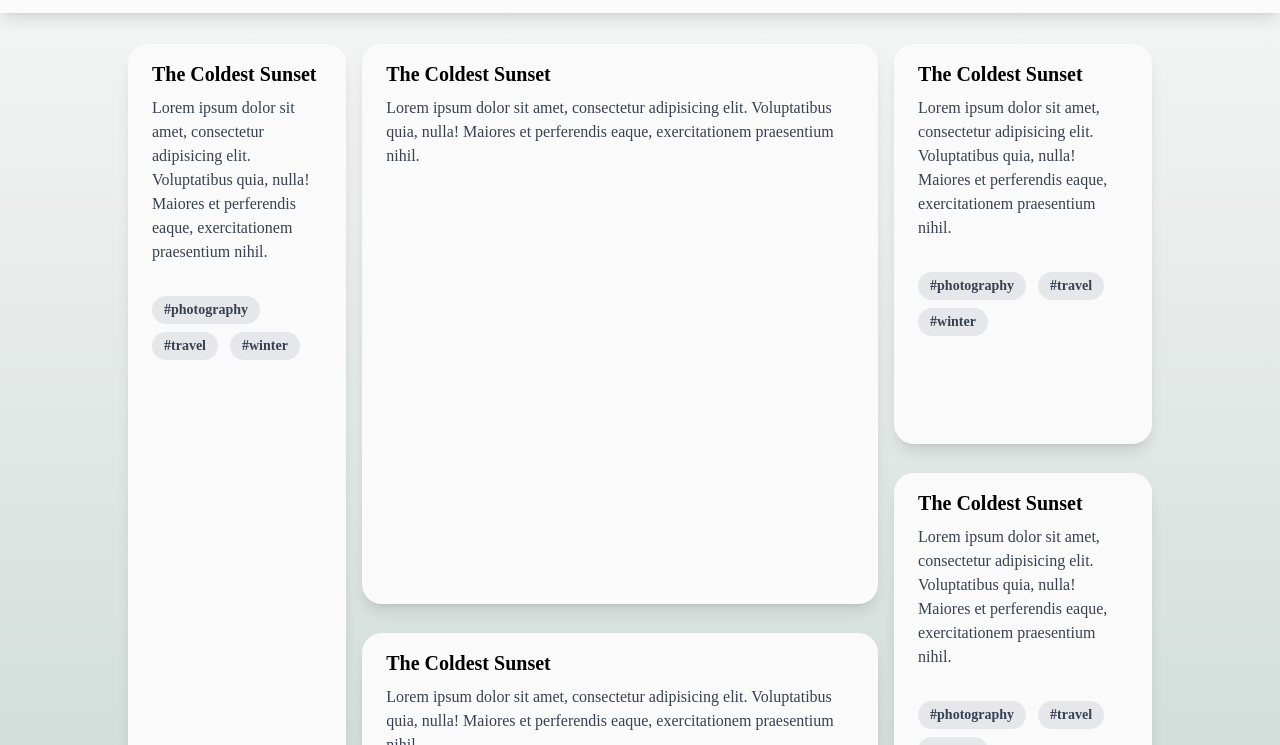
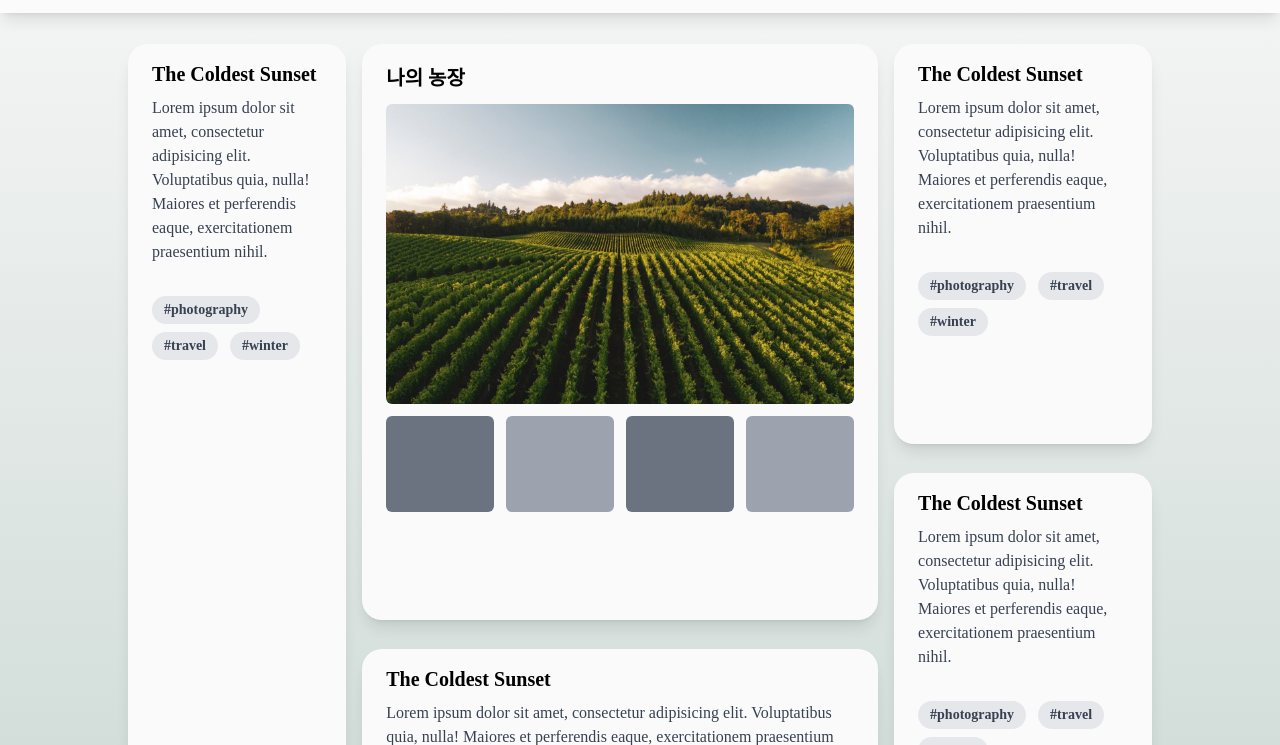
Before and after one commit to Likelion-TeamD/Likelion_FrontEnd, a website with bundled scripts: page pages/guest.html in a window 1280 px wide. Shown: the part 55-800 px from the top of the page. Built offline with nearby package versions, Linux system fonts and the light colour scheme; a web font is replaced by a local one.

Commit message:
나의 농장 이미지 등록

```diff
--- a/pages/guest.html
+++ b/pages/guest.html
@@ -132,20 +132,27 @@
                 </aside>
 
                 <!-- 가운데 -->
-                <section  id="center_card" class="center_card  h-screen">
+                <section id="center_card" class="center_card  h-screen">
                     <!-- picture -->
-                    <div id="picture"  class="picture w-full h-[70%] rounded-[20px] overflow-hidden shadow-lg bg-[#FAFAFA]">
-                        <div class="px-6 py-4">
-                            <div class="font-bold text-xl mb-2">The Coldest Sunset</div>
-                            <p class="text-gray-700 text-base">
-                                Lorem ipsum dolor sit amet, consectetur adipisicing elit. Voluptatibus quia, nulla!
-                                Maiores
-                                et perferendis eaque, exercitationem praesentium nihil.
-                            </p>
+                    <div id="picture"
+                        class="picture w-full h-[72%] rounded-[20px] overflow-hidden shadow-lg bg-[#FAFAFA]">
+                        <!-- 사진 영역 padding 적용 -->
+                        <div class="px-6 py-5">
+                            <div class="font-bold text-xl mb-3">나의 농장</div>
+                            <img id="image_main" class="image w-full rounded-md mb-3" src="/img/farmMain.jpg"
+                                alt="Sunset in the mountains">
+                            <!-- Four columns -->
+                            <div class="flex h-24 ">
+                                <item class="w-1/4 bg-gray-500 mr-3 rounded-md"></item>
+                                <item class="w-1/4 bg-gray-400  mr-3 rounded-md"></item>
+                                <item class="w-1/4 bg-gray-500  mr-3 rounded-md"></item>
+                                <item class="w-1/4 bg-gray-400 rounded-md"></item>
+                            </div>
                         </div>
                     </div>
                     <!-- 방명록 -->
-                    <div id="guest_book"  class="guest_book w-full h-[35%] rounded-[20px] overflow-hidden shadow-lg bg-[#FAFAFA]">
+                    <div id="guest_book"
+                        class="guest_book w-full h-[35%] rounded-[20px] overflow-hidden shadow-lg bg-[#FAFAFA]">
                         <div class="px-6 py-4">
                             <div class="font-bold text-xl mb-2">The Coldest Sunset</div>
                             <p class="text-gray-700 text-base">
@@ -160,7 +167,8 @@
                 <!-- 우측 -->
                 <aside id="right_card" class="w-[26%]  h-screen ml-4">
                     <!-- 이웃목록 -->
-                    <section id="neighbor" class="neighbor w-full h-[50%] rounded-[20px] overflow-hidden shadow-lg bg-[#FAFAFA]">
+                    <section id="neighbor"
+                        class="neighbor w-full h-[50%] rounded-[20px] overflow-hidden shadow-lg bg-[#FAFAFA]">
                         <div class="px-6 py-4">
                             <div class="font-bold text-xl mb-2">The Coldest Sunset</div>
                             <p class="text-gray-700 text-base">
@@ -180,7 +188,8 @@
                     </section>
 
                     <!-- 최근인기상품 -->
-                    <section id="hot_product" class="hot_product w-full h-[73%] rounded-[20px] overflow-hidden shadow-lg bg-[#FAFAFA]">
+                    <section id="hot_product"
+                        class="hot_product w-full h-[73%] rounded-[20px] overflow-hidden shadow-lg bg-[#FAFAFA]">
                         <div class="px-6 py-4">
                             <div class="font-bold text-xl mb-2">The Coldest Sunset</div>
                             <p class="text-gray-700 text-base">
```
Also changed, not shown: img/farm1.jpg (added), img/farmMain.jpg (added).
